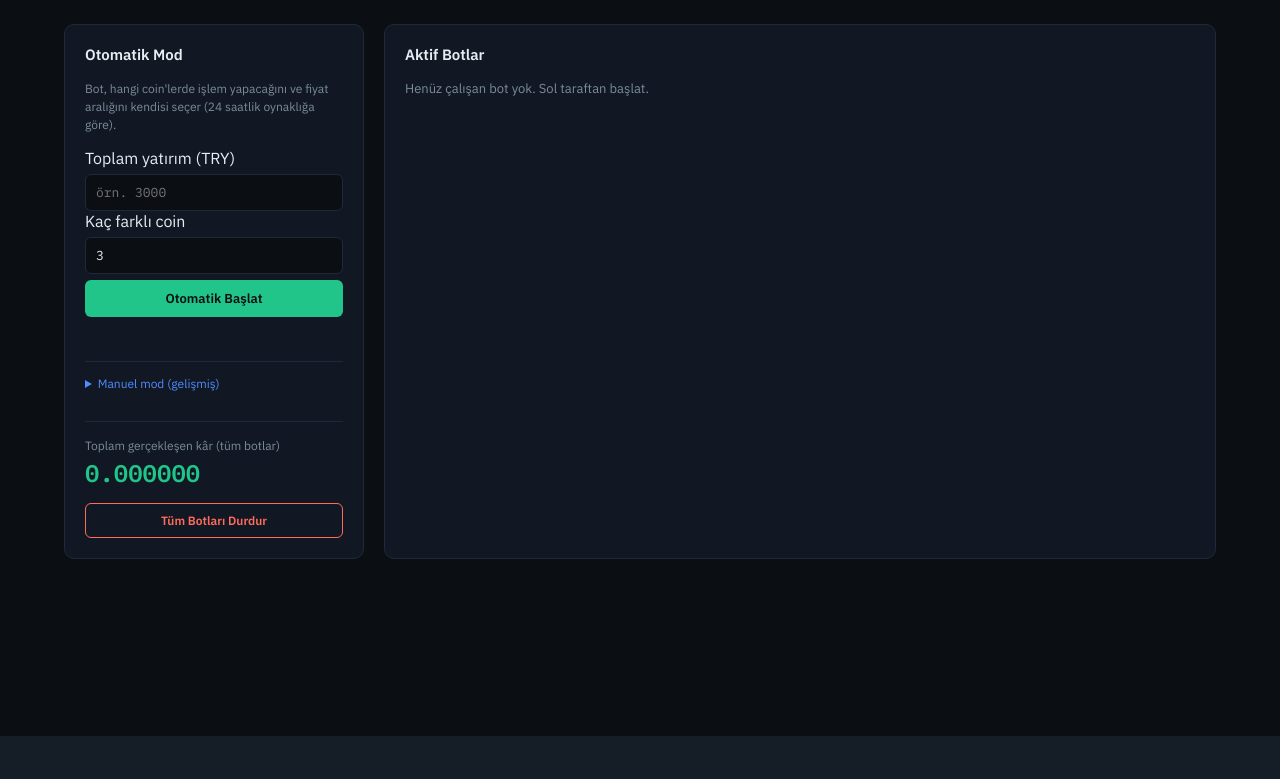
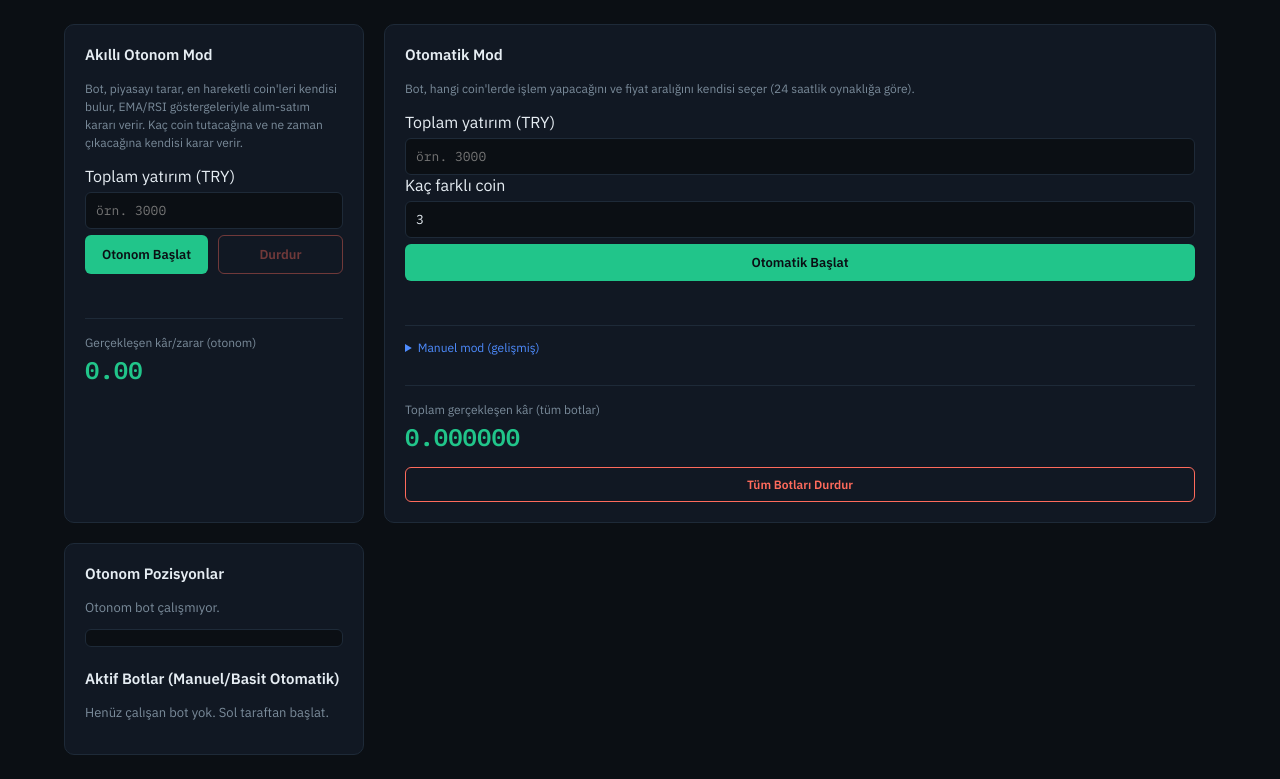
Before and after one commit to ugurdemirel138/Binance-TR, a Flask app: page / in a window 1280 px wide. Shown: the part 64-843 px from the top of the page. Before the commit the page ends 800 px from the top, so only its background shows below. Run offline with Flask 3, Linux system fonts and the light colour scheme; data that the repository does not hold is empty.

Commit message:
Update index.html

```diff
--- a/templates/index.html
+++ b/templates/index.html
@@ -21,6 +21,30 @@
 </header>
 
 <main class="layout">
+
+  <section class="panel config-panel">
+    <h2>Akıllı Otonom Mod</h2>
+    <p class="hint-text">
+      Bot, piyasayı tarar, en hareketli coin'leri kendisi bulur,
+      EMA/RSI göstergeleriyle alım-satım kararı verir. Kaç coin
+      tutacağına ve ne zaman çıkacağına kendisi karar verir.
+    </p>
+    <form id="smart-form">
+      <label>
+        Toplam yatırım (TRY)
+        <input type="number" id="smart-investment" step="any" placeholder="örn. 3000">
+      </label>
+      <div class="actions">
+        <button type="submit" id="smart-start-btn" class="btn btn-start">Otonom Başlat</button>
+        <button type="button" id="smart-stop-btn" class="btn btn-stop" disabled>Durdur</button>
+      </div>
+      <p class="form-error" id="smart-form-error"></p>
+    </form>
+    <div class="pnl-box">
+      <span class="pnl-label">Gerçekleşen kâr/zarar (otonom)</span>
+      <span class="pnl-value" id="smart-pnl-value">0.00</span>
+    </div>
+  </section>
 
   <section class="panel config-panel">
     <h2>Otomatik Mod</h2>
@@ -84,7 +108,13 @@
   </section>
 
   <section class="panel main-panel">
-    <h2>Aktif Botlar</h2>
+    <h2>Otonom Pozisyonlar</h2>
+    <div id="smart-positions">
+      <p class="empty-hint">Otonom bot çalışmıyor.</p>
+    </div>
+    <pre class="bot-log-mini" id="smart-log" style="margin-top:10px; max-height:140px;"></pre>
+
+    <h2 style="margin-top:22px;">Aktif Botlar (Manuel/Basit Otomatik)</h2>
     <div id="bots-list">
       <p class="empty-hint">Henüz çalışan bot yok. Sol taraftan başlat.</p>
     </div>
```
